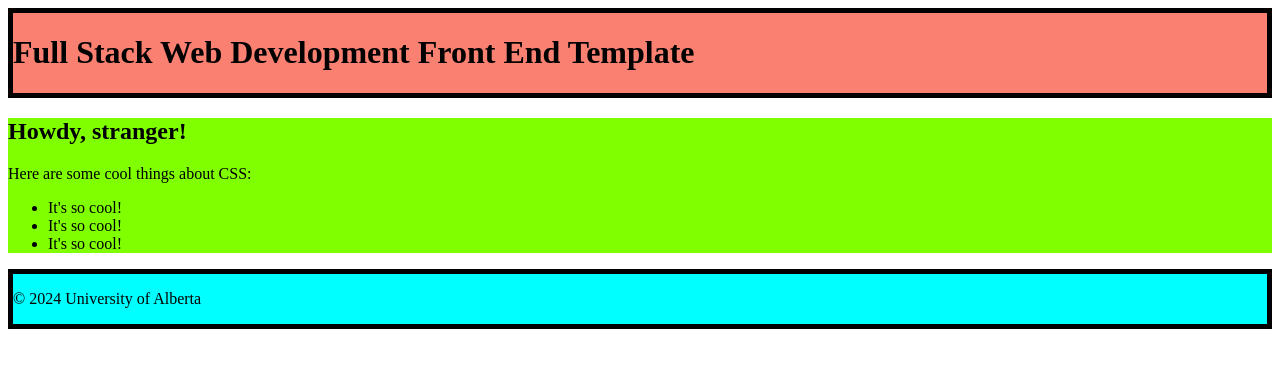
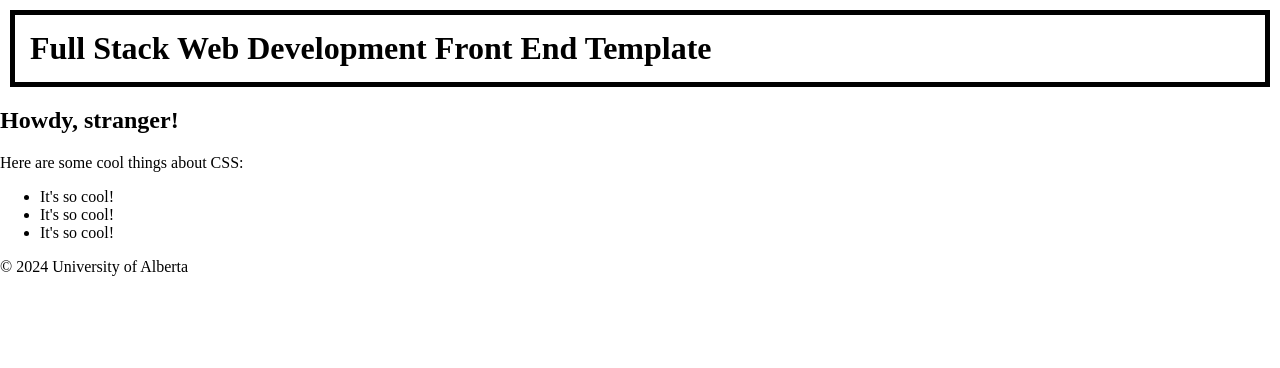
Before and after one commit to JamesonRGrieve-Instruction/Demo-EXSM3934-2024-03-Fall, a website: page src/index.html in a window 1280 px wide. Drawn offline with Linux system fonts and the light colour scheme.

Commit message:
Margin, border and padding;

```diff
--- a/src/css/styles.css
+++ b/src/css/styles.css
@@ -1,4 +1,15 @@
+body {
+    margin: 0;
+}
+h1 {
+    margin: 0;
+}
 header {
+    margin: 10px;
+    border: 5px solid black;
+    padding: 15px;
+}
+/* header {
     background-color: salmon;
 }
 main {
@@ -10,4 +21,4 @@ footer {
 
 header, footer {
     border: 5px solid black;
-}
+} */
```
